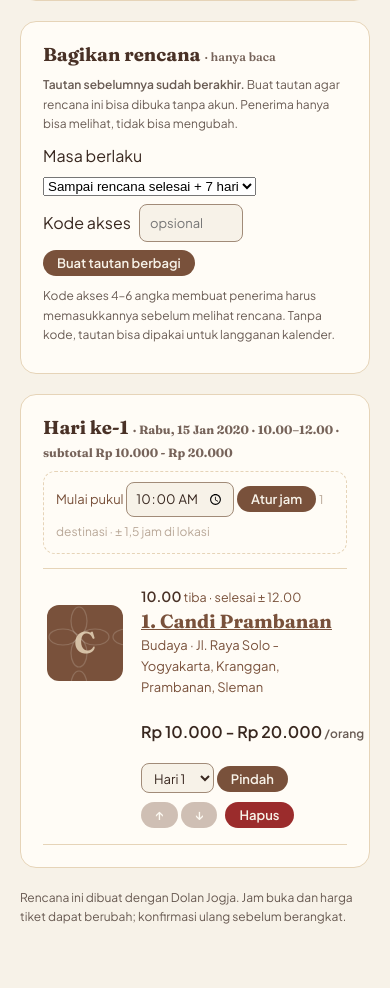
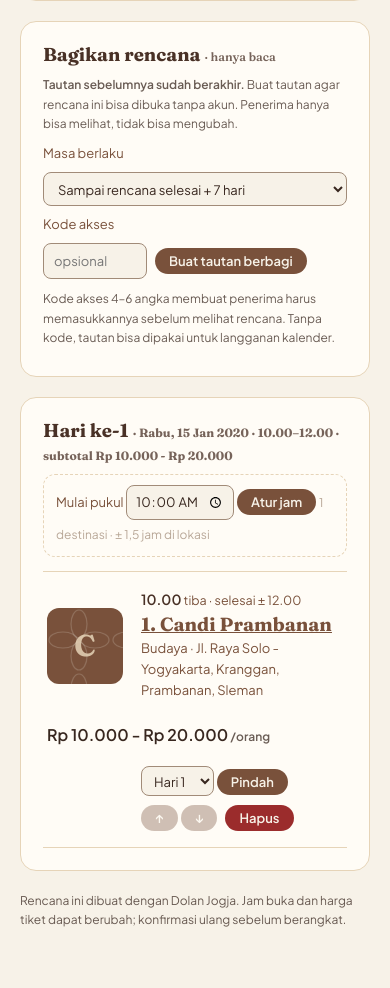
Before and after one commit to FerittoMoka/TubesPWD_A_7, a PHP site: page /user/rencana.php in a window 390 px wide. Shown: the part 1259-2247 px from the top of the page. Run offline with PHP 8.4, Linux system fonts and the light colour scheme; a user stored in the database is signed in; data comes from the database, SQL or seed files in the repository; tables that the repository leaves empty hold one stand-in row (values such as "Sample post").

Commit message:
upgrade fitur

```diff
--- a/TugasBesar/assets/css/style.css
+++ b/TugasBesar/assets/css/style.css
@@ -161,6 +161,7 @@ img { max-width: 100%; }
   .unggulan-besar { min-height: 360px; }
   .baris { flex-wrap: wrap; }
   .baris-harga { margin-left: 94px; }
+  .baris-rencana .baris-harga { margin-left: 0; }
   .ajakan { padding: 26px; }
 }
 
@@ -963,6 +964,7 @@ body.tanpa-scroll { overflow: hidden; }
 .tanggal-mulai { margin-bottom: 14px; }
 .jadwal-hari .kecil { color: var(--taupe); }
 .baris-jadwal { margin: 0 0 3px; font-size: 12.5px; color: var(--coklat-jawa); }
+.harga-satuan { white-space: nowrap; }
 .baris-jadwal strong { font-size: 14px; color: var(--soga-gelap); }
 .jadwal-catatan { margin: 4px 0 0; font-size: 12.5px; line-height: 1.45; }
 .jadwal-catatan.peringatan { color: #8A5A00; }
@@ -975,11 +977,21 @@ body.tanpa-scroll { overflow: hidden; }
 #panel-bagi h3 .kecil { font-weight: 400; }
 .bagi-tautan { display: flex; flex-wrap: wrap; gap: 8px; margin: 8px 0 10px; }
 .bagi-tautan input { flex: 1 1 280px; min-width: 0; padding: 8px 10px; border: 1px solid var(--taupe); border-radius: 8px; background: var(--krem); color: var(--kakao); font: inherit; font-size: 13px; }
-.bagi-status { display: flex; flex-wrap: wrap; gap: 4px 16px; margin: 8px 0 12px; font-size: 13px; }
+.bagi-status { display: flex; flex-wrap: wrap; gap: 4px 16px; margin: 8px 0 12px; font-size: 13px; color: var(--coklat-jawa); }
+.bagi-status strong { color: var(--soga-gelap); }
 .bagi-kode { display: flex; flex-wrap: wrap; align-items: center; gap: 8px; margin: 10px 0; }
-.bagi-kode input[type="text"] { width: 8em; padding: 8px 10px; border: 1px solid var(--taupe); border-radius: 8px; background: var(--krem); color: var(--kakao); font: inherit; font-size: 13px; }
+.bagi-kode label { margin: 0; font-size: 13px; color: var(--coklat-jawa); }
+.bagi-kode label.kecil { display: flex; flex: 1 1 16em; gap: 8px; align-items: flex-start; color: var(--kakao); }
+.bagi-kode input[type="text"], .bagi-kode select { padding: 7px 10px; border: 1px solid var(--taupe); border-radius: 8px; background: var(--krem); color: var(--kakao); font: inherit; font-size: 13px; }
+.bagi-kode input[type="text"] { width: 8em; }
+.bagi-kode select { max-width: 100%; }
+.bagi-kode input:focus, .bagi-kode select:focus { outline: 2px solid var(--emas); outline-offset: 1px; }
+.bagi-kode > .kecil { flex-basis: 100%; margin: 0; color: var(--taupe); }
+.bagi-kode-lebar input[type="text"] { flex: 1 1 10em; width: auto; letter-spacing: .25em; font-size: 16px; }
 .bagi-kepala { margin-bottom: 18px; }
 .bagi-kepala h1 { margin-bottom: 4px; }
 @media (max-width: 640px) {
   .bagi-tautan input { flex-basis: 100%; }
+  .bagi-kode > label { flex-basis: 100%; }
+  .bagi-kode select { width: 100%; }
 }
--- a/TugasBesar/includes/rencana_hari.php
+++ b/TugasBesar/includes/rencana_hari.php
@@ -10,7 +10,7 @@ $tampil_biaya = !isset($tampil_biaya) ? true : (bool) $tampil_biaya;
 $jumlah_item = count($blok["item"]);
 ?>
 <div class="panel">
-    <h3>Hari ke-<?php echo (int) $h; ?> <span class="kecil">&middot; <?php if ($jad["tanggal"] !== null) { ?><?php echo e(label_hari_tanggal(array("tgl" => $jad["tanggal"], "pekan" => $jad["pekan"]))); ?> &middot; <?php } ?><?php echo e(menit_ke_jam($jad["mulai"])); ?>&ndash;<?php echo e(menit_ke_jam($jad["selesai"])); ?><?php if ($jad["km"] > 0) { ?> &middot; &plusmn; <?php echo e(number_format($jad["km"], 1, ",", ".")); ?> km<?php } ?><?php if ($tampil_biaya) { ?> &middot; <?php echo $bisa_ubah ? "subtotal " : ""; ?><?php echo e(rencana_harga($blok["min"] * $orang, $blok["maks"] * $orang)); ?><?php echo $bisa_ubah ? "" : "/orang"; ?><?php } ?></span></h3>
+    <h3>Hari ke-<?php echo (int) $h; ?> <span class="kecil">&middot; <?php if ($jad["tanggal"] !== null) { ?><?php echo e(label_hari_tanggal(array("tgl" => $jad["tanggal"], "pekan" => $jad["pekan"]))); ?> &middot; <?php } ?><?php echo e(menit_ke_jam($jad["mulai"])); ?>&ndash;<?php echo e(menit_ke_jam($jad["selesai"])); ?><?php if ($jad["km"] > 0) { ?> &middot; &plusmn; <?php echo e(number_format($jad["km"], 1, ",", ".")); ?> km<?php } ?><?php if ($tampil_biaya) { ?> &middot; <?php echo $bisa_ubah ? "subtotal " : ""; ?><span class="harga-satuan"><?php echo e(rencana_harga($blok["min"] * $orang, $blok["maks"] * $orang)); ?><?php echo $bisa_ubah ? "" : "/orang"; ?></span><?php } ?></span></h3>
 
     <?php if ($bisa_ubah) { ?>
         <form method="post" action="rencana.php" class="jadwal-hari tidak-dicetak">
--- a/TugasBesar/rencana_publik.php
+++ b/TugasBesar/rencana_publik.php
@@ -68,7 +68,7 @@ if (!bagi_sudah_terbuka($baris)) {
             </div>
             <div class="panel">
                 <?php if ($pesan_kode !== "") { ?><p class="error"><?php echo e($pesan_kode); ?></p><?php } ?>
-                <form method="post" action="<?php echo e(url_rencana_publik($token)); ?>" class="bagi-kode">
+                <form method="post" action="<?php echo e(url_rencana_publik($token)); ?>" class="bagi-kode bagi-kode-lebar">
                     <?php echo csrf_field(); ?>
                     <label for="kode-akses">Kode akses</label>
                     <input type="text" id="kode-akses" name="kode" inputmode="numeric" pattern="[0-9]{4,6}" maxlength="6" autocomplete="off" required="required" />
```
